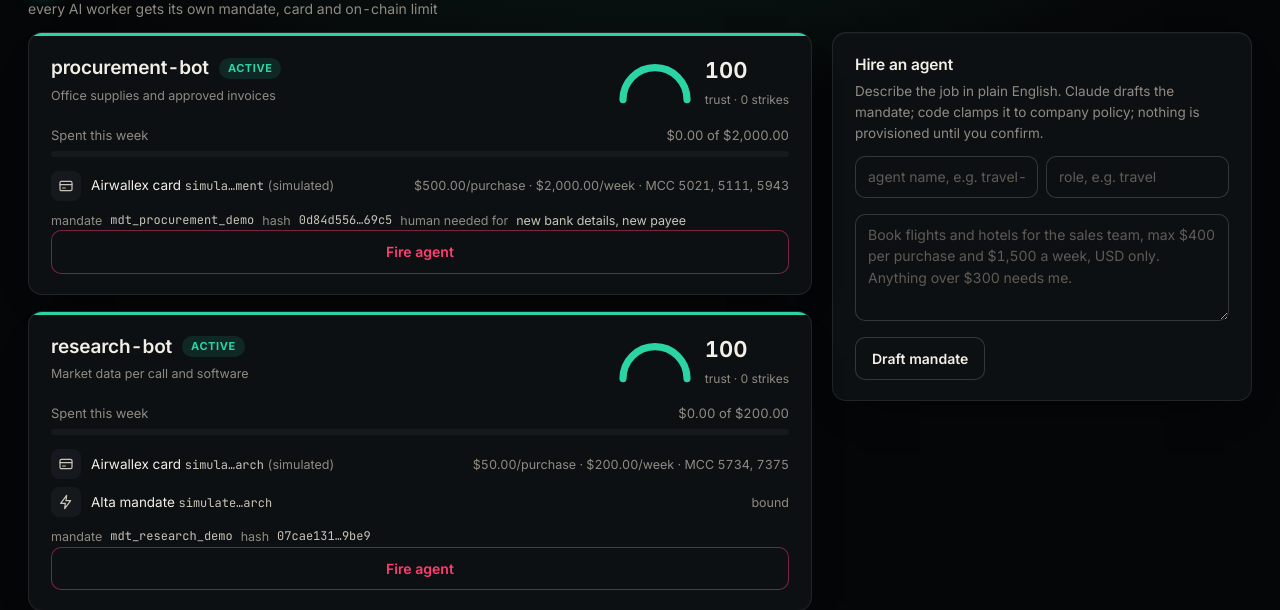
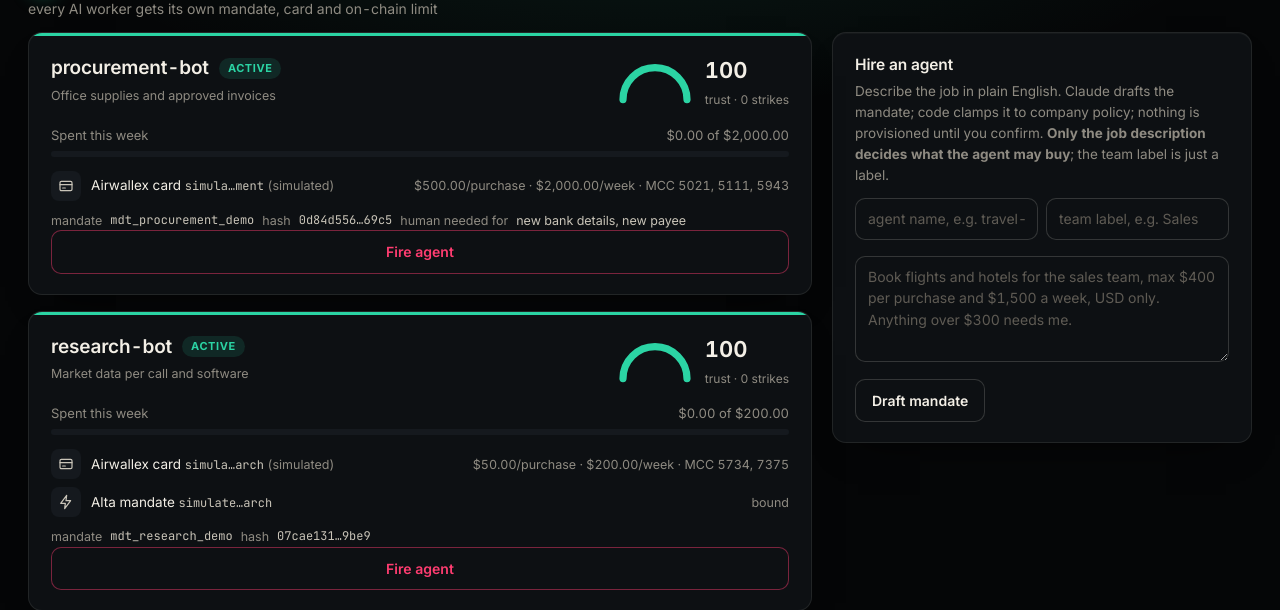
Before and after one commit to RekhaSrinivas/warden, a FastAPI app: page /console in a window 1280 px wide. Shown: the part 875-1485 px from the top of the page. Run offline with FastAPI, Linux system fonts and the light colour scheme; data that the repository does not hold is empty; parts of the project's set-up code (start-up, migrations or seed data) failed here and were passed over; some web fonts are replaced.

Commit message:
Hire: a confirmed mandate is always the one on screen
Found by the user: the second hire field ("role") looked like it should
change what the agent may buy, and editing the job after drafting still
left the old Confirm button live, which would provision the old draft.

- The field is now a "team label" and the hint says only the job
  description decides what the agent may buy.
- Editing any hire field withdraws the shown draft.
- Confirm must name the mandate id it was shown; the server refuses (409)
  anything but the latest draft. Test covers the stale case.

Co-Authored-By: Claude Opus 5.5 <noreply@anthropic.com>
Claude-Session: https://claude.ai/code/session_01VDk1Xj86MHc47EdHjj62Fc

```diff
--- a/warden/web/app.py
+++ b/warden/web/app.py
@@ -64,6 +64,11 @@ class ProposalBody(BaseModel):
 
 class AgentBody(BaseModel):
     agent_id: str = w.PROCUREMENT
+
+
+class ConfirmBody(BaseModel):
+    agent_id: str
+    mandate_id: str  # the draft the manager saw; a newer or older draft is refused
 
 
 class FireBody(BaseModel):
@@ -541,12 +546,14 @@ def create_app(warden: Warden | None = None, services: Services | None = None,
                           "errors": validated.errors, "mandate": validated.mandate.to_dict()})
 
     @app.post("/api/hire/confirm")
-    def hire_confirm(body: AgentBody) -> dict[str, Any]:
+    def hire_confirm(body: ConfirmBody) -> dict[str, Any]:
         """Provisions exactly the mandate the manager just saw; nothing is re-drafted."""
-        held = app.state.drafts.pop(body.agent_id, None)
+        held = app.state.drafts.get(body.agent_id)
         if held is None:
             raise HTTPException(404, "Draft a mandate first")
-        role, instruction, draft, validated = held
+        if held[3].mandate.mandate_id != body.mandate_id:
+            raise HTTPException(409, "The job changed since this draft; draft the mandate again")
+        role, instruction, draft, validated = app.state.drafts.pop(body.agent_id)
         try:
             hired = board().services.commit_hire(board().warden, body.agent_id, role, instruction, draft, validated)
         except h.HireError as e:
--- a/warden/web/static/app.js
+++ b/warden/web/static/app.js
@@ -219,7 +219,7 @@ function draftView(d) {
         ? `<p class="refused"><b>Not provisioned.</b> Code refused this mandate: ${esc(d.errors.join(" "))}
              Warden only issues a card it can actually lock down. Rephrase the job and draft again.</p>
            <button class="btn btn-wide" disabled>Can't provision this mandate</button>`
-        : `<button class="btn btn-approve btn-wide" id="btn-confirm" data-agent="${esc(d.agent_id)}">
+        : `<button class="btn btn-approve btn-wide" id="btn-confirm" data-agent="${esc(d.agent_id)}" data-mandate="${esc(m.mandate_id)}">
              Confirm and provision ${state.mode === "live" ? "a real card and Alta mandate" : "(simulated)"}
            </button>`}
     </div>`;
@@ -233,12 +233,20 @@ $("btn-draft").addEventListener("click", async (event) => {
   });
 });
 
+// A draft is only good for the exact words it was drafted from: edit anything and it is withdrawn.
+for (const id of ["hire-id", "hire-role", "hire-text"]) {
+  $(id).addEventListener("input", () => {
+    if (!$("btn-confirm") && !$("hire-draft").querySelector(".refused")) return;
+    $("hire-draft").innerHTML = `<p class="muted small stale">You changed the job, so the old draft was withdrawn. Press <b>Draft mandate</b> again.</p>`;
+  });
+}
+
 $("hire-draft").addEventListener("click", async (event) => {
   const btn = event.target.closest("#btn-confirm");
   if (!btn) return;
-  if (state.mode === "live" && !confirm("Provision a real Airwallex sandbox card and bind a Alta mandate on testnet?")) return;
+  if (state.mode === "live" && !confirm("Provision a real Airwallex sandbox card and bind an Alta mandate on testnet?")) return;
   await busy(btn, "Provisioning…", async () => {
-    const { ok, data } = await api("/api/hire/confirm", { agent_id: btn.dataset.agent });
+    const { ok, data } = await api("/api/hire/confirm", { agent_id: btn.dataset.agent, mandate_id: btn.dataset.mandate });
     $("hire-draft").innerHTML = ok ? `<p class="ok">Hired ${esc(data.agent_id)}.</p>` : `<p class="bad">${esc(data.detail)}</p>`;
   });
   refresh();
--- a/warden/web/templates/index.html
+++ b/warden/web/templates/index.html
@@ -92,10 +92,10 @@
         <div id="agents" class="agents"></div>
         <div class="panel hire-panel">
           <h3>Hire an agent</h3>
-          <p class="hint">Describe the job in plain English. Claude drafts the mandate; code clamps it to company policy; nothing is provisioned until you confirm.</p>
+          <p class="hint">Describe the job in plain English. Claude drafts the mandate; code clamps it to company policy; nothing is provisioned until you confirm. <b>Only the job description decides what the agent may buy</b>; the team label is just a label.</p>
           <div class="field-row">
             <input id="hire-id" class="input" placeholder="agent name, e.g. travel-bot" autocomplete="off">
-            <input id="hire-role" class="input" placeholder="role, e.g. travel" autocomplete="off">
+            <input id="hire-role" class="input" placeholder="team label, e.g. Sales" title="A label shown on the agent's card. It grants nothing." autocomplete="off">
           </div>
           <textarea id="hire-text" class="input" rows="4" placeholder="Book flights and hotels for the sales team, max $400 per purchase and $1,500 a week, USD only. Anything over $300 needs me."></textarea>
           <button class="btn btn-ghost" id="btn-draft">Draft mandate</button>
```
Also changed, not shown: tests/test_web.py (+11 -3 lines).
